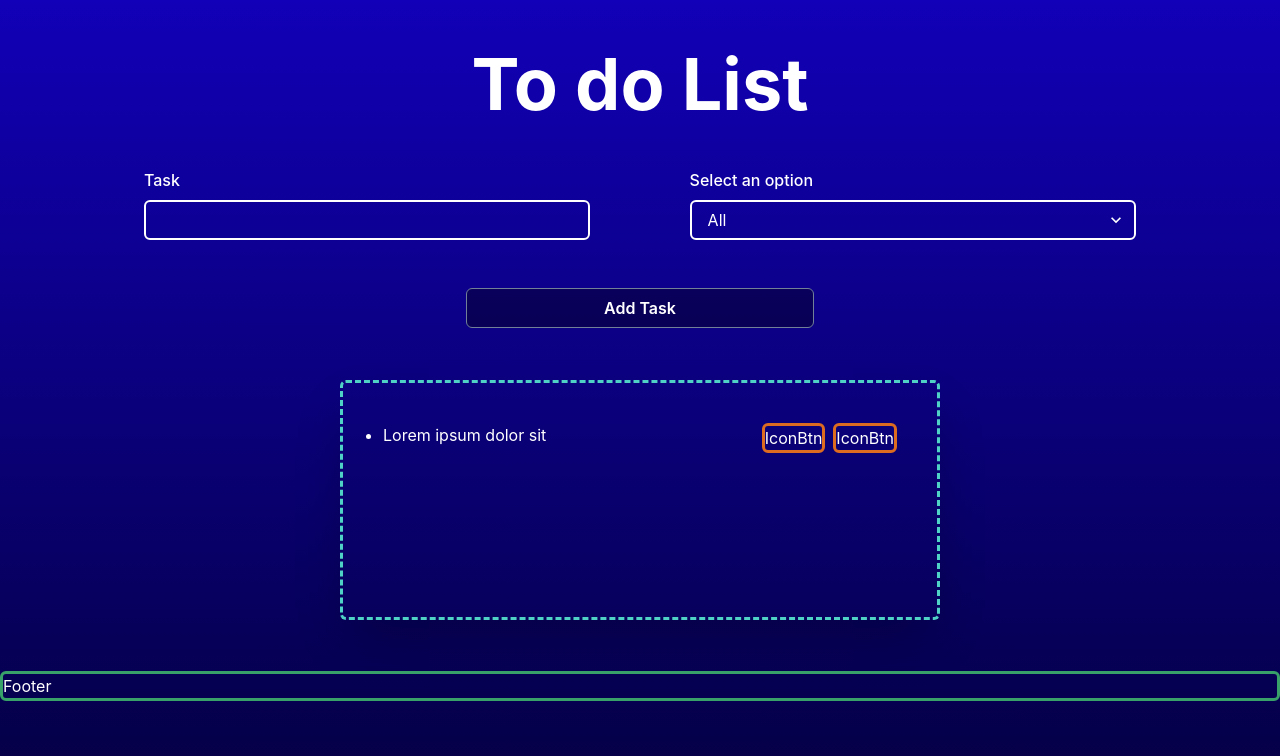
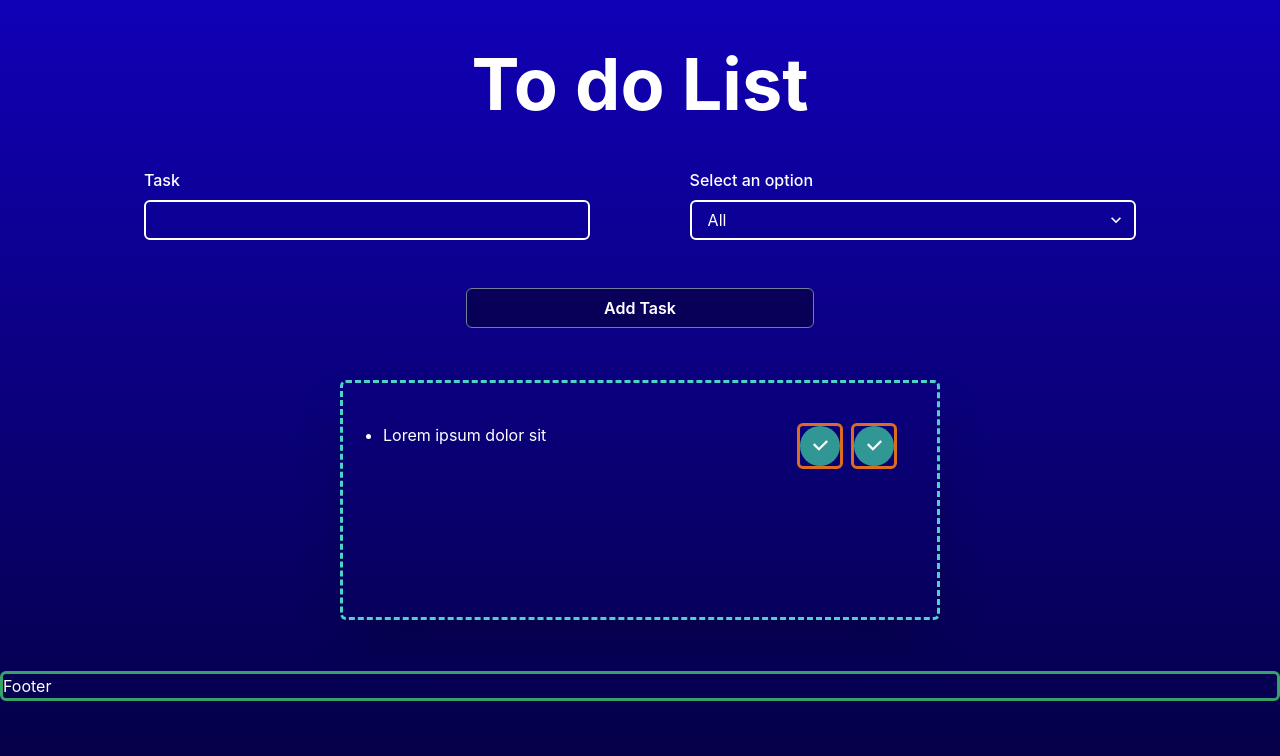
Before and after one commit to catasha27/TODO-LIST-APP, a React (Vite) app: page / in a window 1280 px wide. Shown: the top 756 px of the page. Built offline with nearby package versions, Linux system fonts and the light colour scheme.

Commit message:
Add check icon component

```diff
--- a/src/components/IconBtn.jsx
+++ b/src/components/IconBtn.jsx
@@ -1,9 +1,11 @@
 import { Box } from '@chakra-ui/react'
+import { IconButton } from '@chakra-ui/react'
+import { CheckIcon } from '@chakra-ui/icons'
 
 export default function IconBtn() {
     return (
         <Box border='3px solid' borderColor='orange.500' rounded='md'>
-            IconBtn
+            <IconButton isRound={true} variant='solid' colorScheme='teal' aria-label='Done' fontSize='15px' icon={<CheckIcon />} />
         </Box>
     )
 }
```
